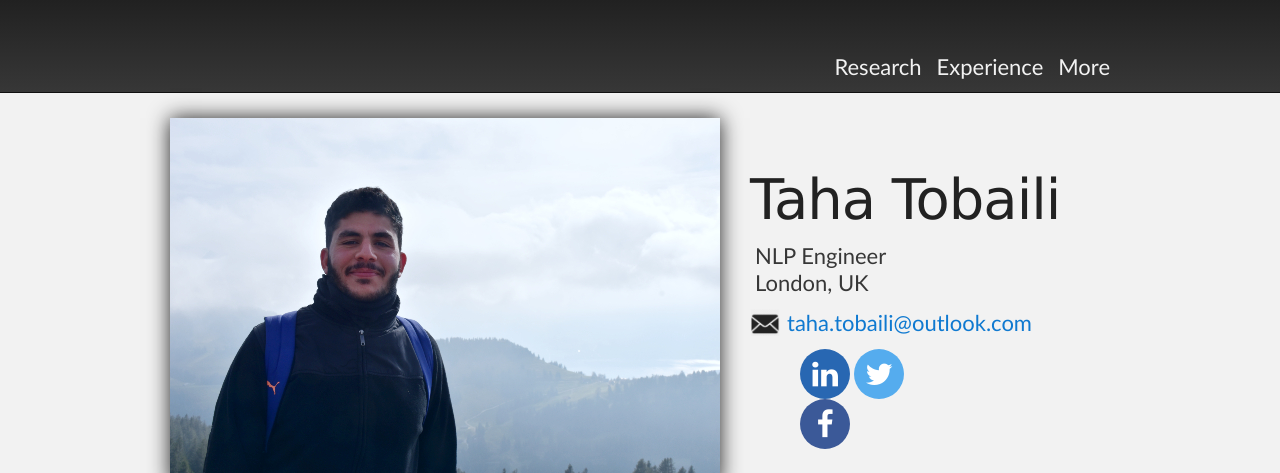
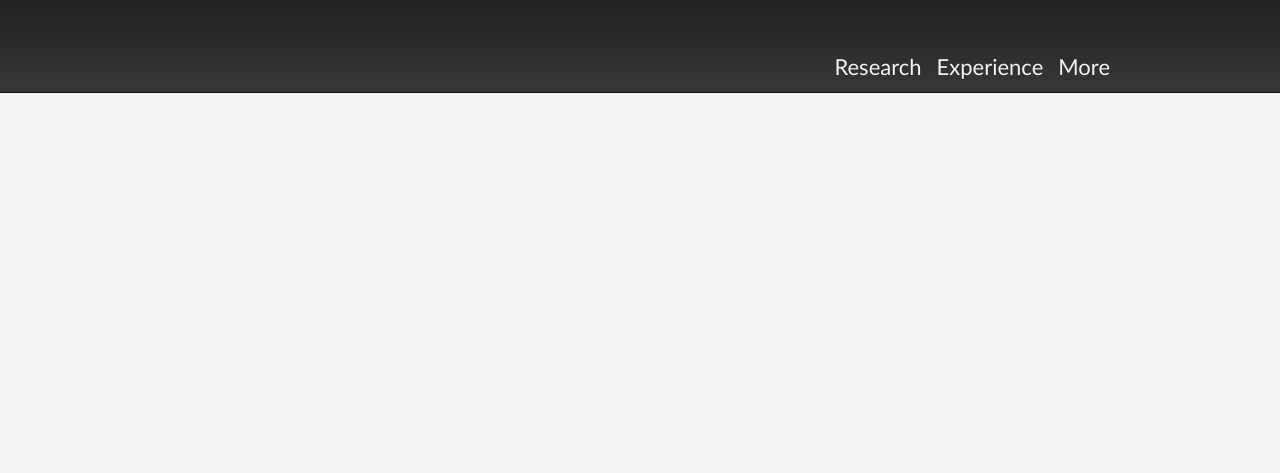
Before and after one commit to TahaTobaili/tahatobaili.github.io, a Jekyll site: the page built from index.html, in a window 1280 px wide. Shown: the top 473 px of the page. Built offline with Jekyll 4.4.1, drawn with Linux system fonts in a browser that asks for light colours; some of the changed text lies outside the part shown; grey boxes are pictures that could not be loaded.

Commit message:
Update index.html

```diff
--- a/index.html
+++ b/index.html
@@ -3,6 +3,7 @@ layout: default
 title: Taha Tobaili
 ---
 <div class="header">
+	<!--
 	<div class="profile-pic">
 		<img src="assets/images/profile-pic-rigi.jpeg" alt="Taha Tobaili">
 		<span>Mount Rigi, Switzerland</span>
@@ -21,11 +22,13 @@ title: Taha Tobaili
 		<a href="https://twitter.com/TahaTobaili" target="_blank" class="fa fa-twitter"></a>
 		<a href="https://www.facebook.com/taha.tobaili" target="_blank" class="fa fa-facebook"></a>
 	</div>
+	-->
 </div>
 
 <div class="clear30"></div>
 
 <div class="content">
+	<img src="assets/images/temp.png">
 	<!--
 	<div class="item">
 		<h2>Welcome to my homepage!</h2>
```
